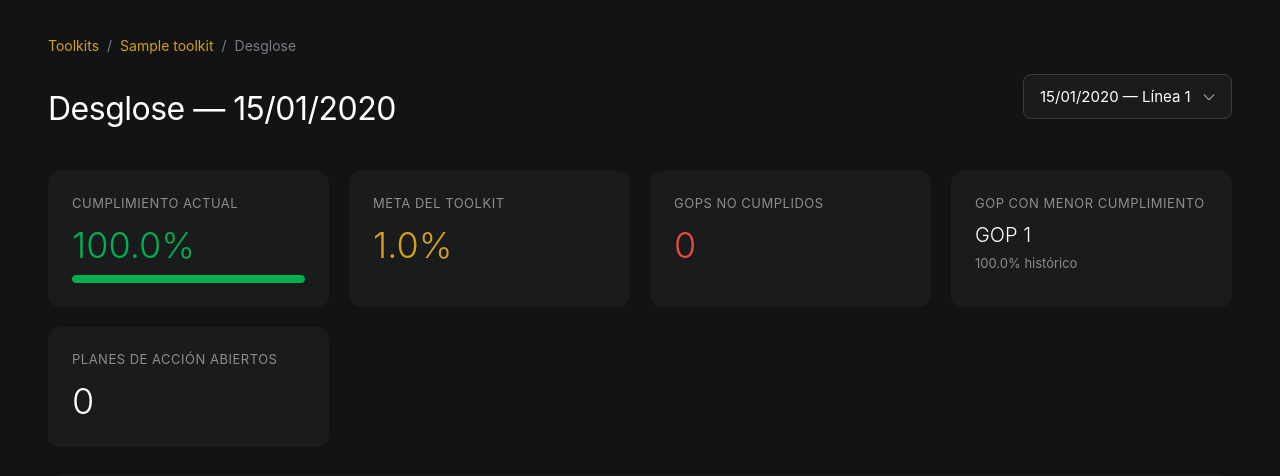
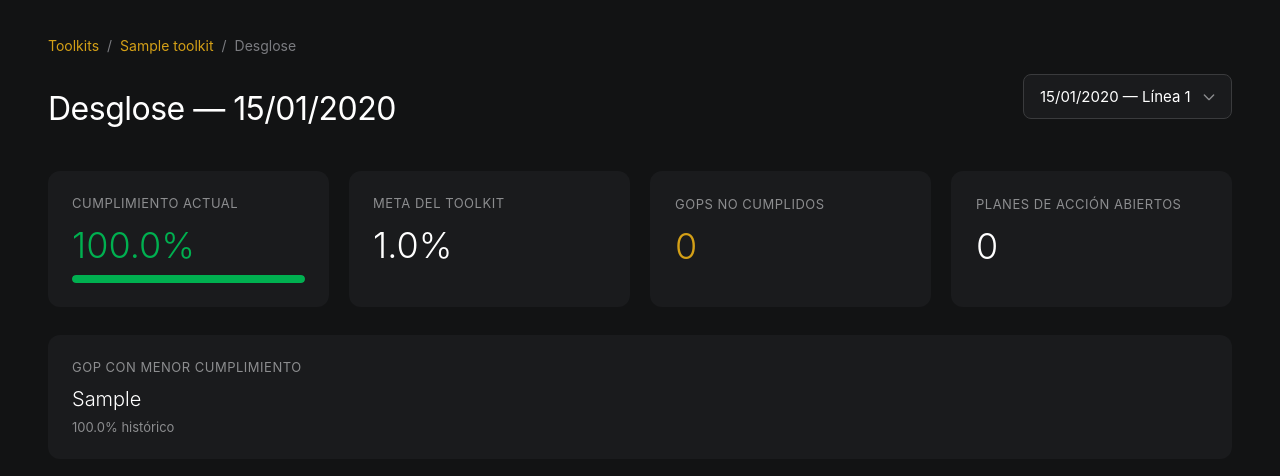
Before and after one commit to YairRT45/toolkits, a Django app: page /1/desglose/ in a window 1280 px wide. Shown: the part 75-551 px from the top of the page. Run offline with Django 5.2, Linux system fonts and the light colour scheme; tables that the repository leaves empty hold one stand-in row (values such as "Sample post").

Commit message:
fix: Se hicieron algunos cambios visuales en el desglose de una revisión

```diff
--- a/src/gestor/forms.py
+++ b/src/gestor/forms.py
@@ -92,7 +92,7 @@ class PlanAccionForm(forms.ModelForm):
         model = PlanAccion
         fields = ['gop_revision', 'descripcion', 'responsable', 'fecha_limite']
         widgets = {
-            'descripcion': forms.Textarea(attrs={'class': 'form-control', 'rows': 4, 'placeholder': 'Descripción del plan de acción'}),
+            'descripcion': forms.Textarea(attrs={'class': 'form-control', 'rows': 4, 'placeholder': 'Descripción del plan de acción',}),
             'responsable': forms.TextInput(attrs={'class': 'form-control', 'placeholder': 'Responsable'}),
             'fecha_limite': forms.DateInput(attrs={'class': 'form-control', 'type': 'date'}),
         }
--- a/src/gestor/templates/desglose_revision.html
+++ b/src/gestor/templates/desglose_revision.html
@@ -34,30 +34,40 @@
         <div class="widget-title">Cumplimiento actual</div>
         <div class="widget-value {% if porcentaje >= meta %}success{% else %}danger{% endif %}">{{ porcentaje }}%</div>
         <div class="progress-bar">
-            <div class="progress-bar-fill" style="width:{{ porcentaje }}%"></div>
+            <div class="progress-bar-fill {% if porcentaje >= meta %}success{% else %}danger{% endif %}" style="width:{{ porcentaje }}%"></div>
         </div>
     </div>
     <div class="widget">
         <div class="widget-title">Meta del Toolkit</div>
-        <div class="widget-value warning">{{ meta }}%</div>
+        <div class="widget-value">{{ meta }}%</div>
     </div>
-    <a href="{% url 'gops_no_cumplidos' %}" class="widget widget-link">
+    <a href="{% url 'gops_no_cumplidos' %}" class="widget widget-link card-row">
         <div class="widget-title">GOPs no cumplidos</div>
-        <div class="widget-value danger">{{ gops_no_cumplidos }}</div>
+        <div class="widget-value warning">{{ gops_no_cumplidos }}</div>
     </a>
-    <div class="widget">
+    <a href="{% url 'listar_planes_accion' toolkit.pk %}" class="widget widget-link card-row">
+        <div class="widget-title">Planes de acción abiertos</div>
+        <div class="widget-value">{{ planes_abiertos }}</div>
+    </a>
+    {% comment %} <div class="widget">
         <div class="widget-title">GOP con menor cumplimiento</div>
         {% if gop_menor %}
-        <div class="widget-value" style="font-size:20px;">GOP {{ gop_menor.numero }}</div>
+        <div class="widget-value" style="font-size:20px;">{{ gop_menor.pregunta }}</div>
         <p style="color:#8c8d8f;font-size:13px;margin-top:8px;">{{ gop_menor_pct }}% histórico</p>
         {% else %}
         <div class="widget-value" style="font-size:20px;">—</div>
         {% endif %}
-    </div>
-    <a href="{% url 'listar_planes_accion' toolkit.pk %}" class="widget widget-link">
-        <div class="widget-title">Planes de acción abiertos</div>
-        <div class="widget-value">{{ planes_abiertos }}</div>
-    </a>
+    </div> {% endcomment %}
+</div>
+
+<div class="widget">
+    <div class="widget-title">GOP con menor cumplimiento</div>
+    {% if gop_menor %}
+    <div class="widget-value" style="font-size:20px;">{{ gop_menor.pregunta }}</div>
+    <p style="color:#8c8d8f;font-size:13px;margin-top:8px;">{{ gop_menor_pct }}% histórico</p>
+    {% else %}
+    <div class="widget-value" style="font-size:20px;">—</div>
+    {% endif %}
 </div>
 
 <a href="{% url 'ampliar_grafica' toolkit.pk %}" class="chart-container widget-link" style="display:block;margin-top:20px;">
```
Also changed, not shown: src/gestor/templates/base.html (+38 -1 lines), src/gestor/templates/detalle_toolkit.html (+4 -4 lines).
